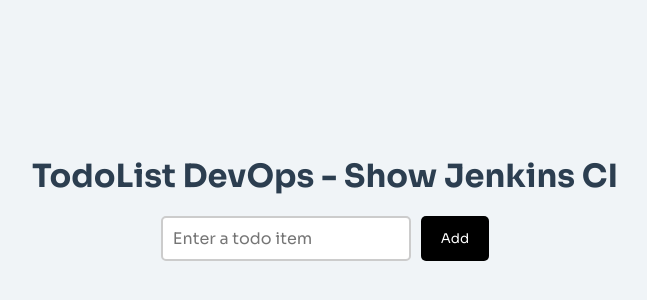
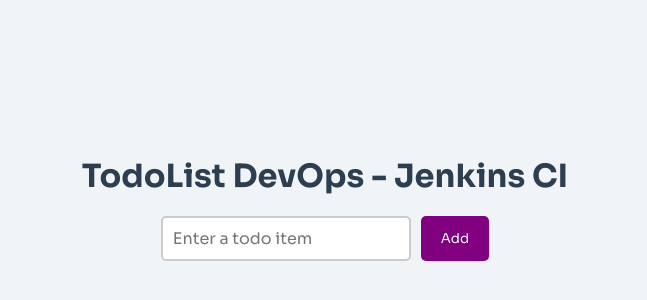
Before and after one commit to SarojWasti/todoapp-demo, a React (Vite) app: page / in a window 1280 px wide. Shown: the part 182-482 px from the top of the page, without its empty margins (315-962 px from the left). Built offline with nearby package versions, Linux system fonts and the light colour scheme.

Commit message:
Improve UI & demo Jenkins CI

```diff
--- a/src/App.css
+++ b/src/App.css
@@ -50,7 +50,7 @@
 /* Add button */
 .inputDiv button {
   padding: 10px 20px;
-  background-color: black;
+  background-color: purple;
   color: white;
   border: none;
   border-radius: 5px;
--- a/src/Todo.jsx
+++ b/src/Todo.jsx
@@ -21,7 +21,7 @@
   };
   return (
     <div>
-      <h1>TodoList DevOps - Show Jenkins CI</h1>
+      <h1>TodoList DevOps - Jenkins CI</h1>
       <div className="inputDiv">
         <input
           value={value}
```
